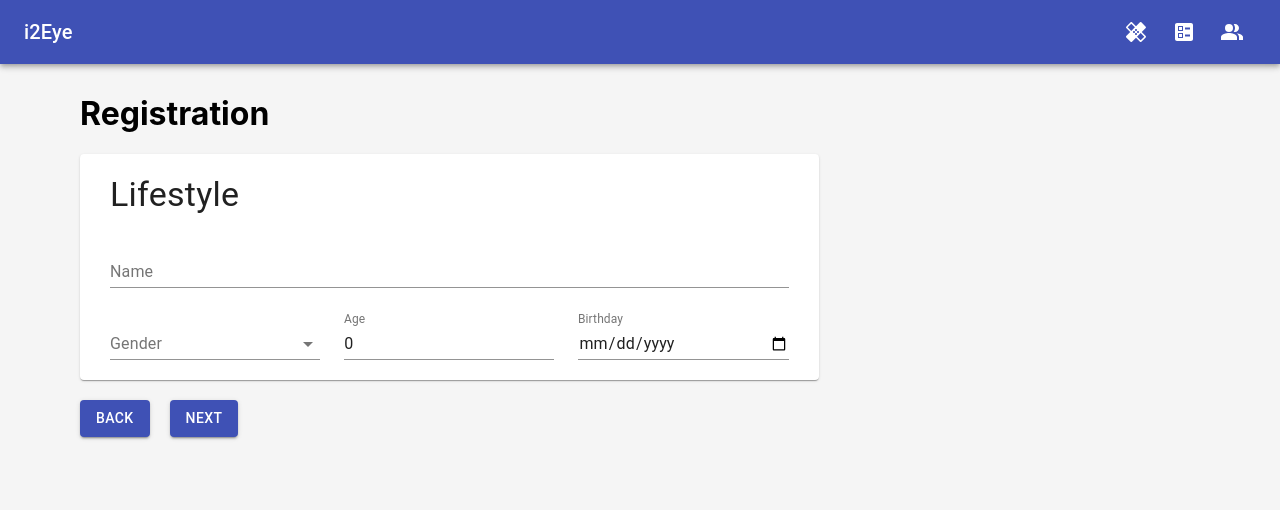
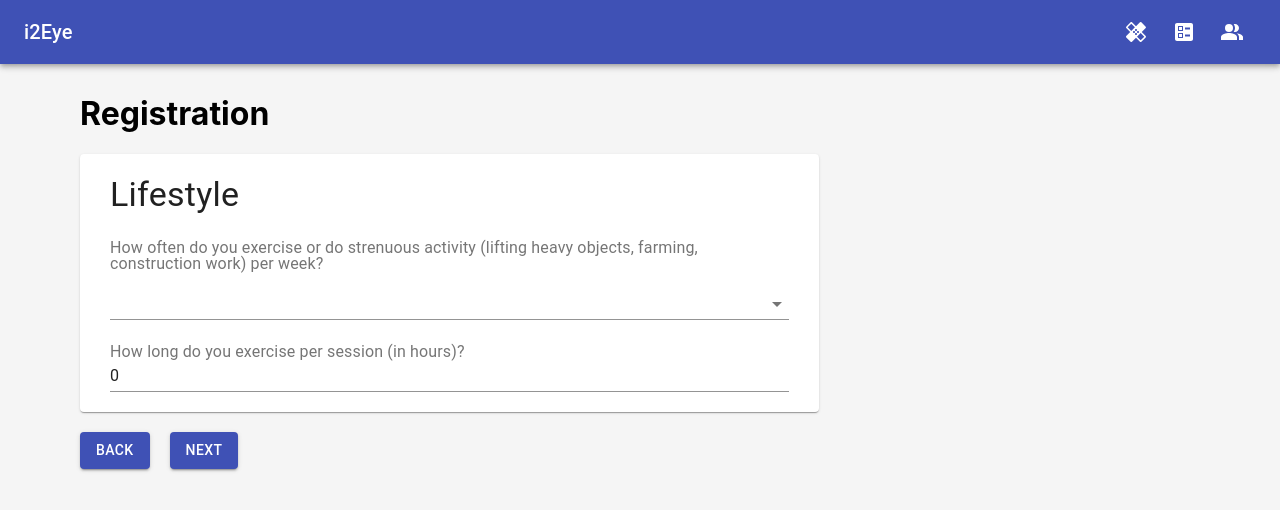
Before and after one commit to i2Eye/i2Eye-Front, a React (Create React App) app: page / in a window 1280 px wide. Both pictures are taken after a click on the button "NEXT". Shown: the top 510 px of the page. Built offline with nearby package versions, Linux system fonts and the light colour scheme.

Commit message:
Personal details, lifestyle, & household page UI

```diff
--- a/src/Components/RegFormComponents/HouseholdInfo.js
+++ b/src/Components/RegFormComponents/HouseholdInfo.js
@@ -1,11 +1,8 @@
 import React, { Component } from "react";
-import { Grid, Paper } from "@material-ui/core";
+import { Grid, Paper, InputAdornment, FormLabel } from "@material-ui/core";
 import TextField from "@material-ui/core/TextField";
 import Button from "@material-ui/core/Button";
 import FormControl from "@material-ui/core/FormControl";
-import Select from "@material-ui/core/Select";
-import InputLabel from "@material-ui/core/InputLabel";
-import MenuItem from "@material-ui/core/MenuItem";
 import Typography from "@material-ui/core/Typography";
 
 class HouseholdInfo extends Component {
@@ -40,53 +37,33 @@ class HouseholdInfo extends Component {
                 </Grid>
                 <Grid item xs={12}>
                   <TextField
-                    name="name"
-                    id="name"
-                    label="Name"
+                    name="monthly_household_income"
+                    id="monthly_household_income"
+                    label="Monthly Household Income (INR) [total]"
                     onChange={handleChange}
-                    defaultValue={values.name}
+                    defaultValue={values.monthly_household_income}
+                    type="number"
                     autoComplete="off"
                     fullWidth
+                    InputProps={{
+                      startAdornment: (
+                        <InputAdornment position="start">
+                          $
+                        </InputAdornment>
+                      ),
+                    }}
                   />
                 </Grid>
-                <Grid item xs={4}>
-                  <FormControl fullWidth>
-                    <InputLabel id="gender-label">Gender</InputLabel>
-                    <Select
-                      name="gender"
-                      labelId="gender-label"
-                      id="gender"
-                      onChange={handleChange}
-                      value={values.gender}
-                    >
-                      <MenuItem value={"F"}>Female</MenuItem>
-                      <MenuItem value={"M"}>Male</MenuItem>
-                    </Select>
+                <Grid item xs={12}>
+                  <FormControl>
+                    <FormLabel htmlFor="household_count">How many people are there in the household (including yourself)</FormLabel>
                   </FormControl>
-                </Grid>
-                <Grid item xs={4}>
-                  {" "}
                   <TextField
-                    name="age"
-                    id="age"
-                    label="Age"
+                    name="household_count"
+                    id="household_count"
                     type="number"
                     onChange={handleChange}
-                    defaultValue={values.age}
-                    fullWidth
-                  />
-                </Grid>
-                <Grid item xs={4}>
-                  <TextField
-                    name="birthday"
-                    id="date"
-                    label="Birthday"
-                    type="date"
-                    onChange={handleChange}
-                    defaultValue={values.birthday}
-                    InputLabelProps={{
-                      shrink: true,
-                    }}
+                    defaultValue={values.household_count}
                     fullWidth
                   />
                 </Grid>
--- a/src/Components/RegFormComponents/Lifestyle.js
+++ b/src/Components/RegFormComponents/Lifestyle.js
@@ -1,10 +1,9 @@
 import React, { Component } from "react";
-import { Grid, Paper } from "@material-ui/core";
+import { Grid, Paper, FormLabel } from "@material-ui/core";
 import TextField from "@material-ui/core/TextField";
 import Button from "@material-ui/core/Button";
 import FormControl from "@material-ui/core/FormControl";
 import Select from "@material-ui/core/Select";
-import InputLabel from "@material-ui/core/InputLabel";
 import MenuItem from "@material-ui/core/MenuItem";
 import Typography from "@material-ui/core/Typography";
 
@@ -39,56 +38,36 @@ class Lifestyle extends Component {
                   <Typography variant='h4'>Lifestyle</Typography>
                 </Grid>
                 <Grid item xs={12}>
-                  <TextField
-                    name="name"
-                    id="name"
-                    label="Name"
-                    onChange={handleChange}
-                    defaultValue={values.name}
-                    autoComplete="off"
-                    fullWidth
-                  />
-                </Grid>
-                <Grid item xs={4}>
                   <FormControl fullWidth>
-                    <InputLabel id="gender-label">Gender</InputLabel>
+                    <FormLabel id="exercise_freq-label">How often do you exercise or do strenuous activity (lifting heavy objects, farming, construction work) per week?</FormLabel>
                     <Select
-                      name="gender"
-                      labelId="gender-label"
-                      id="gender"
+                      name="exercise_freq"
+                      labelId="exercise_freq-label"
+                      id="exercise_freq"
                       onChange={handleChange}
                       value={values.gender}
+                      InputLabelProps={{
+                        shrink: true,
+                      }}
                     >
-                      <MenuItem value={"F"}>Female</MenuItem>
-                      <MenuItem value={"M"}>Male</MenuItem>
+                      <MenuItem value="1-2_times">1-2 times week</MenuItem>
+                      <MenuItem value="3-4_times">3-4 times a week</MenuItem>
+                      <MenuItem value="5-7_times">5-7 times a week</MenuItem>
                     </Select>
                   </FormControl>
                 </Grid>
-                <Grid item xs={4}>
-                  {" "}
+                <Grid item xs={12}>
+                <FormControl fullWidth>
+                    <FormLabel id="exercise_duration-label">How long do you exercise per session (in hours)?</FormLabel>
                   <TextField
-                    name="age"
-                    id="age"
-                    label="Age"
+                    name="exercise_duration"
+                    id="exercise_duration"
                     type="number"
                     onChange={handleChange}
-                    defaultValue={values.age}
+                    defaultValue={values.exercise_duration}
                     fullWidth
                   />
-                </Grid>
-                <Grid item xs={4}>
-                  <TextField
-                    name="birthday"
-                    id="date"
-                    label="Birthday"
-                    type="date"
-                    onChange={handleChange}
-                    defaultValue={values.birthday}
-                    InputLabelProps={{
-                      shrink: true,
-                    }}
-                    fullWidth
-                  />
+                  </FormControl>
                 </Grid>
               </Grid>
             </Paper>
--- a/src/Components/RegFormComponents/PersonalDetails.js
+++ b/src/Components/RegFormComponents/PersonalDetails.js
@@ -34,13 +34,24 @@ class PersonalDetails extends Component {
               <Grid item xs={12}>
                   <Typography variant='h4'>Personal Details</Typography>
                 </Grid>
-                <Grid item xs={12}>
+                <Grid item xs={12} md={6}>
                   <TextField
                     name="name"
                     id="name"
                     label="Name"
                     onChange={handleChange}
                     defaultValue={values.name}
+                    autoComplete="off"
+                    fullWidth
+                  />
+                </Grid>
+                <Grid item xs={12} md={6}>
+                  <TextField
+                    name="nric"
+                    id="nric"
+                    label="NRIC"
+                    onChange={handleChange}
+                    defaultValue={values.nric}
                     autoComplete="off"
                     fullWidth
                   />
@@ -85,6 +96,46 @@ class PersonalDetails extends Component {
                     fullWidth
                   />
                 </Grid>
+                <Grid item xs={12} md={12}>
+                  <FormControl fullWidth>
+                    <InputLabel id="education-label">Highest Education Qualification</InputLabel>
+                    <Select
+                      name="education"
+                      labelId="education-label"
+                      id="education"
+                      onChange={handleChange}
+                      value={values.education}
+                    >
+                      <MenuItem value="no_formal_qualification">No formal qualification</MenuItem>
+                      <MenuItem value="primary">Primary(complete 6th standard)</MenuItem>
+                      <MenuItem value="secondary">Secondary</MenuItem>
+                      <MenuItem value="higher_secondary">Higher Secondary</MenuItem>
+                      <MenuItem value="above_higher_secondary">Above higher secondary</MenuItem>
+                    </Select>
+                  </FormControl>
+                </Grid>
+                <Grid item xs={12} md={12}>
+                  <FormControl fullWidth>
+                    <InputLabel id="occupation-label">Occupation</InputLabel>
+                    <Select
+                      name="occupation"
+                      labelId="occupation-label"
+                      id="occupation"
+                      onChange={handleChange}
+                      value={values.occupation}
+                    >
+                      <MenuItem value="student">Student</MenuItem>
+                      <MenuItem value="homemaker">Homemaker/Housewife</MenuItem>
+                      <MenuItem value="religious_work">Religious Work</MenuItem>
+                      <MenuItem value="professional">Professional (teacher, engineer, architect, doctor, nurse, lawyer, management, finance, etc)</MenuItem>
+                      <MenuItem value="service_industry">Service industry (e.g. restaurant server, call centre, receptionist, hotel staff)</MenuItem>
+                      <MenuItem value="manual_labourer">Manual labourer (e.g. farming, mining, construction, cleaning)</MenuItem>
+                      <MenuItem value="skilled_labourer">Skilled labourer (e.g. plumbing, electrician, cook, tailor)</MenuItem>
+                      <MenuItem value="manufacturing">Manufacturing</MenuItem>
+                      <MenuItem value="unemployed">Unemployed</MenuItem>
+                    </Select>
+                  </FormControl>
+                </Grid>
               </Grid>
             </Paper>
           </Grid>
--- a/src/RegForm.js
+++ b/src/RegForm.js
@@ -20,10 +20,10 @@ class RegForm extends Component {
 
     // lifestyle
     exercise_freq: "",
-    exercise_duration: "",
+    exercise_duration: 0,
 
     // household info
-    monthly_household_income: "",
+    monthly_household_income: 0,
     household_count: 0,
 
     // medical conditions
```
